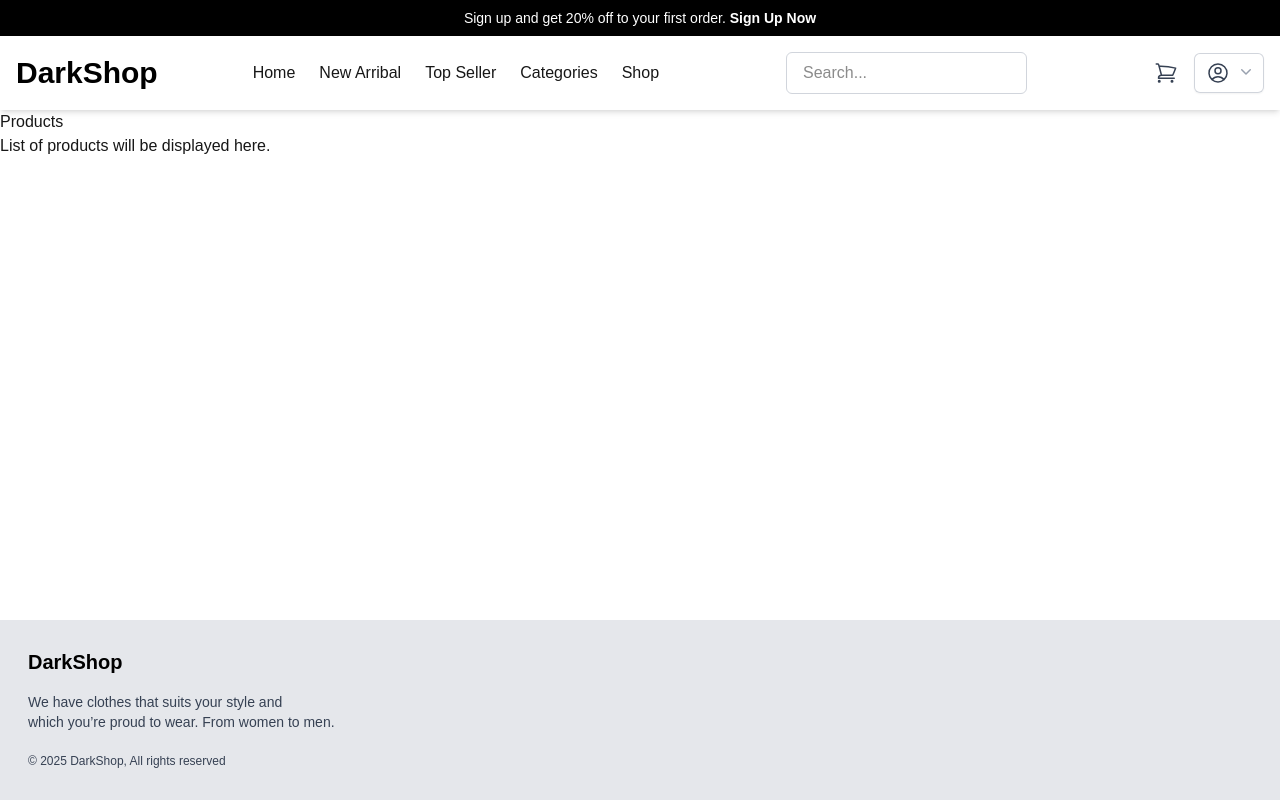
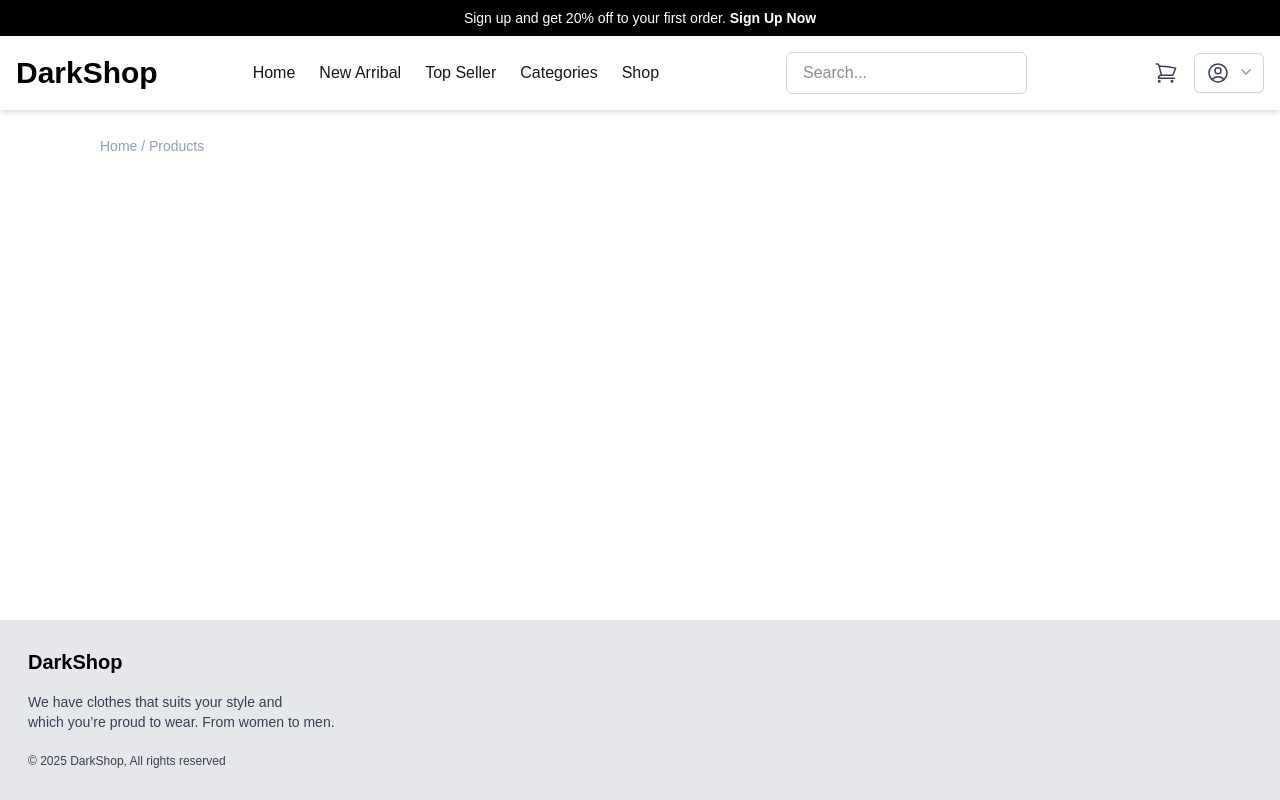
Before and after one commit to FrancoDavid/nextjs-ecommerce-dark, a Next.js app: page /products in a window 1280 px wide. Built offline with nearby package versions, Linux system fonts and the light colour scheme; no server answers.

Commit message:
feat: breadcrumbs component

```diff
--- a/src/app/products/page.js
+++ b/src/app/products/page.js
@@ -1,8 +1,15 @@
+import Breadcrumbs from "@/components/common/Breadcrumbs";
+
 export default function ProductsPage() {
+
+  const breadcrumbs = [
+      { name: "Home / ", href: "/" },
+      { name: "Products", href: "/products" },
+  ]
+
   return (
-    <div>
-      <h1>Products</h1>
-      <p>List of products will be displayed here.</p>
-    </div>
+    <>
+      <Breadcrumbs breads={breadcrumbs} />
+    </>
   );
 }
--- /dev/null
+++ b/src/components/common/Breadcrumbs.jsx
@@ -0,0 +1,22 @@
+"use client"
+
+import { useRouter } from "next/navigation"
+
+export default function Breadcrumbs({ breads }) {
+    const router = useRouter();
+
+    const handleRedirect = (href) => (event) => {
+        event.preventDefault();
+        router.push(href);
+    }
+
+    return (
+        <section className="grid grid-cols-1 px-[100px] py-[24px]">
+            <div>
+                {breads && breads.length > 0 && breads.map((bread, index) => (
+                    <span key={index} className="text-sm text-slate-400 cursor-pointer hover:text-black" onClick={handleRedirect(bread.href)}>{bread.name}</span>
+                ))}
+            </div>
+        </section>
+    )
+}
```
